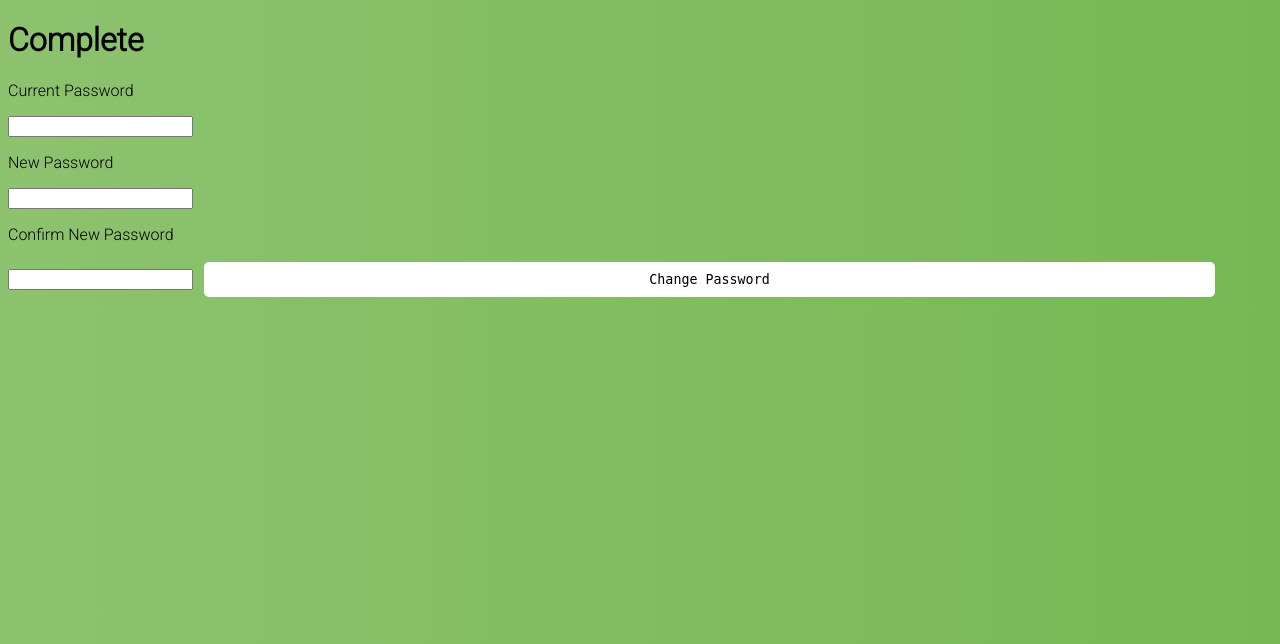
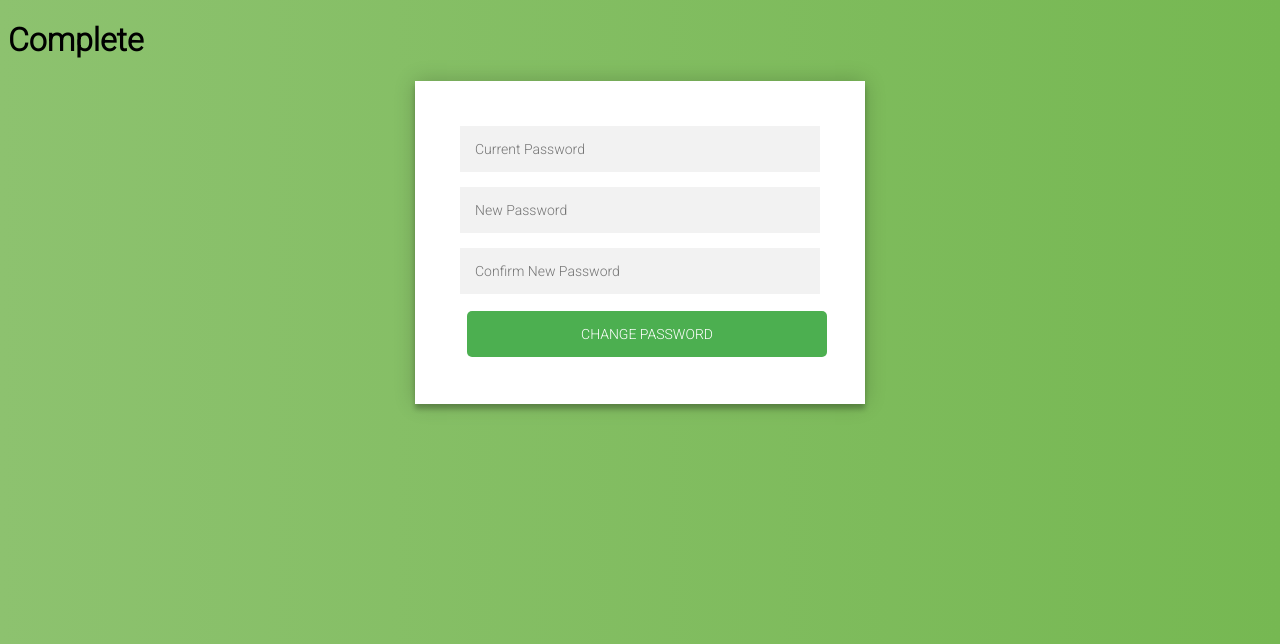
Before and after one commit to Complete-196/Complete, a Django app: page /CompleteApp/password/ in a window 1280 px wide. Shown: the top 644 px of the page. Run offline with Django 3.2, Linux system fonts and the light colour scheme; a user stored in the database is signed in; some libraries are stand-ins or nearby versions.

Commit message:
Fixed a few of the html pages, made it look neater

```diff
--- a/CompleteApp/templates/changePassword.html
+++ b/CompleteApp/templates/changePassword.html
@@ -10,22 +10,19 @@
 
 
     {% block content %}
-    <div>
+    <div class="form">
     <form method="post" action="{% url "password" %}">
         {% csrf_token %}
         {{ pass }}
-        <p>Current Password</p>
-        <input type="password" name="password"/>
+        <input type="password" name="password" placeholder="Current Password"/>
         {{ form.password1.errors }}
-        <p>New Password</p>
-        <input type="password" name="password1"/>
+        <input type="password" name="password1" placeholder="New Password"/>
         {% if form.errors %}
             <p>Your two passwords didn't match. Please try again.</p>
         {% endif %}
         {{ form.password2.errors }}
-        <p>Confirm New Password</p>
-        <input type="password" name="password2"/>
-        <button name="Change Password">Change Password</button>
+        <input type="password" name="password2" placeholder="Confirm New Password"/>
+        <button name="Change Password" >Change Password</button>
     </form>
     </div>
     {% endblock %}
--- a/CompleteApp/templates/editForm.html
+++ b/CompleteApp/templates/editForm.html
@@ -15,7 +15,7 @@
         {{ form.title.errors }}
         <input type="text" style="width:90%;" name="title" placeholder="Your Task" value="{{ event.title }}"/>
 
-        <input type="color" id="myColor" name="color" value="{{ event.color }}" style="background-color: #F32D12; color: #F32D12; border: solid 1px; border-radius:5%; width: 30px; height: 35px; margin-top:15px;margin-bottom:15px;padding: 1px; box-sizing: border-box"></br>
+        <input type="color" id="myColor" name="color" value="{{ event.color }}" style="background-color: #FFFFFF; border: solid 1px; border-radius:5%; width: 30px; height: 35px; margin-top:15px;margin-bottom:15px;padding: 1px; box-sizing: border-box"></br>
         <label>When is it due? </label>
             <input type="datetime-local" name="due" id="due" value='{{ event.dueTime }}'/> </br>
             {{ form.duration.errors }}
--- a/CompleteApp/templates/index.html
+++ b/CompleteApp/templates/index.html
@@ -46,7 +46,6 @@
               <a href="javascript:void(0)" class="closebtn" onclick="closeNav()">&times;</a>
                 <h2>Welcome {{ user.username }}</h2>
                 <a href="password"> <button name="Change Password" style="font-size:20px">Change Password</button></a>
-                <p1 style="font-size:20px;">Notify?<input type="checkbox"/></p1>
                 <form action="/logout/">
                     <button name="Log Out" style="font-size:20px">Log Out</button>
                 </form>
--- a/CompleteApp/templates/newEvent.html
+++ b/CompleteApp/templates/newEvent.html
@@ -13,7 +13,7 @@
         <form method="post" action="."> {% csrf_token %}
         {{ form.title.errors }}
         <input type="text" style="width:90%;" name="title" placeholder="Your Task"/>
-        <input type="color" id="myColor" name="color" value="#ff0000" style="background-color: #F32D12; color: #F32D12; border: solid 1px; border-radius:5%; width: 30px; height: 35px; margin-top:15px;margin-bottom:15px;padding: 1px; box-sizing: border-box">
+        <input type="color" id="myColor" name="color" value="#ff0000" style="background-color: #FFFFFF; border: solid 1px; border-radius:5%; width: 30px; height: 35px; margin-top:15px;margin-bottom:15px;padding: 1px; box-sizing: border-box">
         <label>When is it due?</label><input type="datetime-local" name="due" max="9999-12-30T23:59" id="due" value=''/>
             </br>
             {{ form.duration.errors }}
--- a/login/static/css/style.css
+++ b/login/static/css/style.css
@@ -85,7 +85,7 @@ video#bgvid {
 }
 .form .message {
   margin: 15px 0 0;
-  color: #b3b3b3;
+  color: #FFFFFF;
   font-size: 12px;
 }
 .form .message a {
@@ -118,7 +118,7 @@ video#bgvid {
   color: #1a1a1a;
 }
 .container .info span {
-  color: #4d4d4d;
+  color: #FFFFFF;
   font-size: 12px;
 }
 .container .info span a {
```
Also changed, not shown: complete/loginapp.sqlite.
